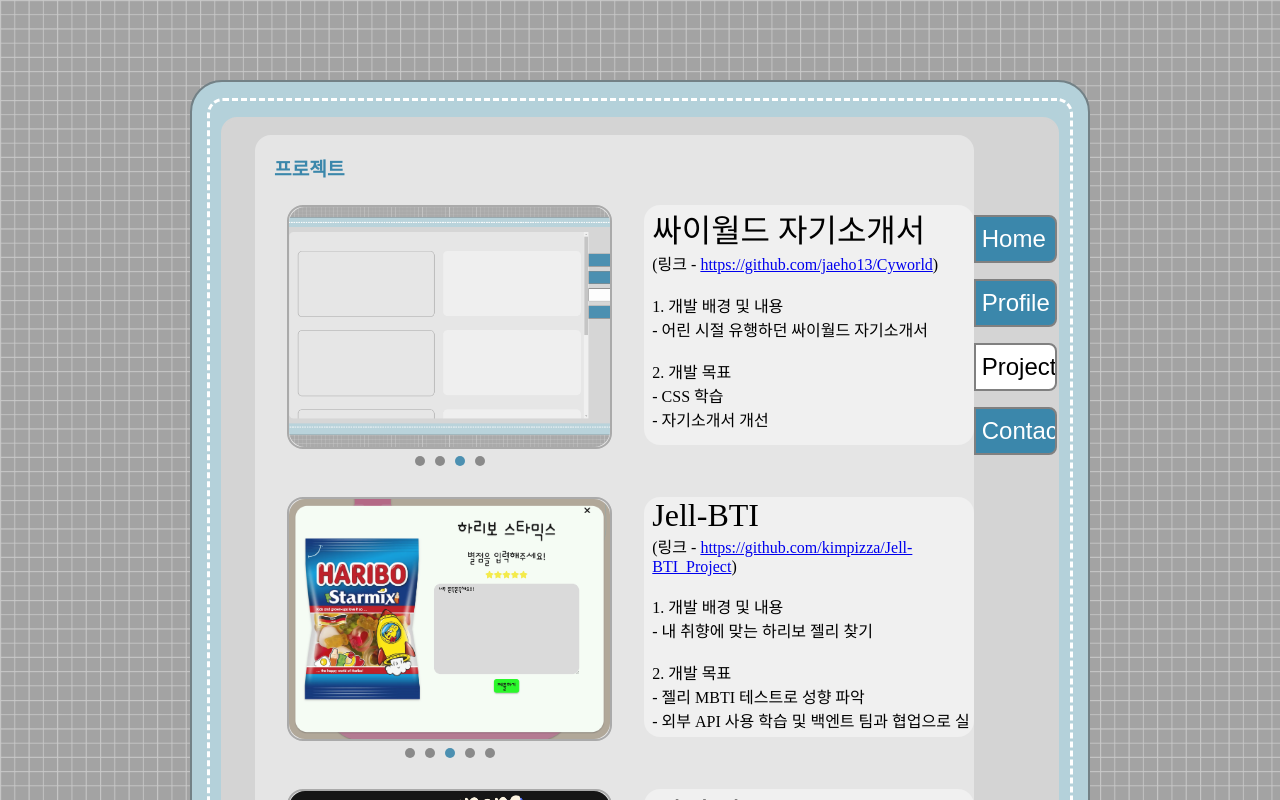
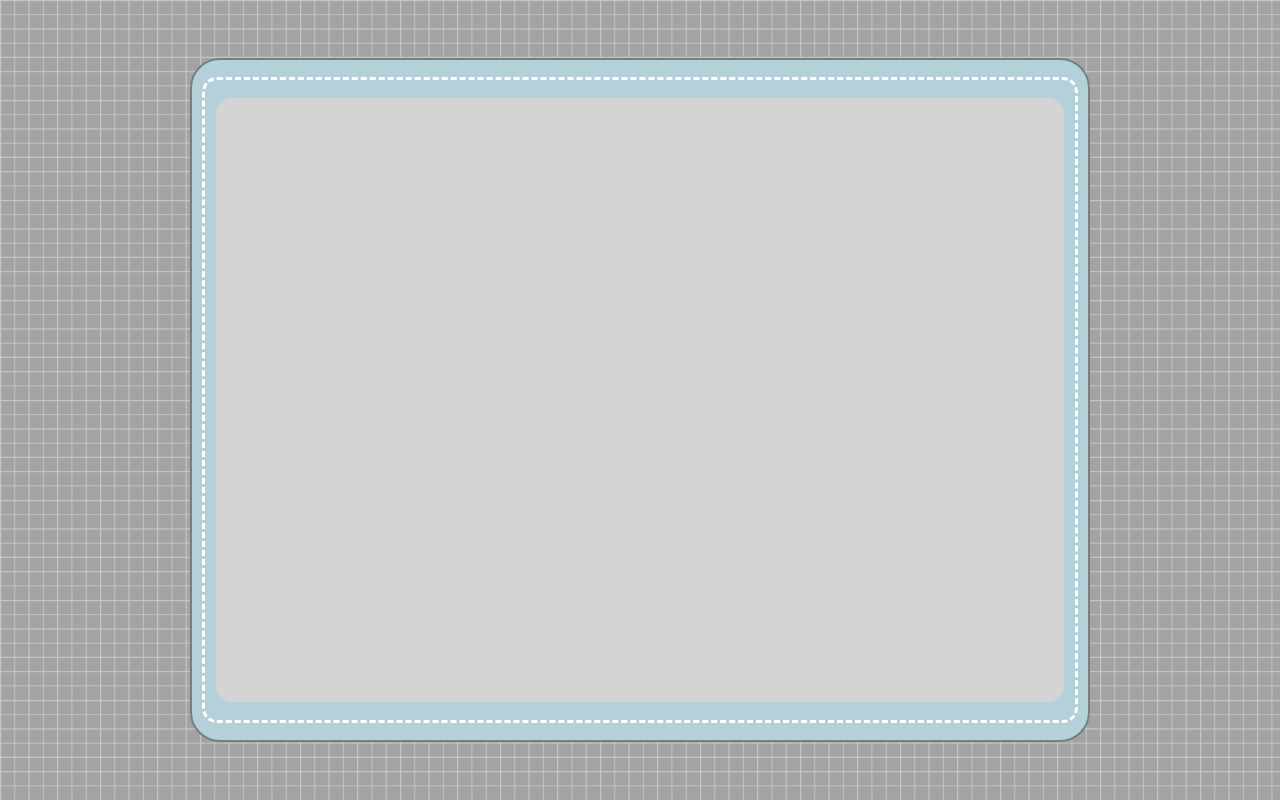
Before and after one commit to jaeho13/Cyworld, a React (Create React App) app in the folder CYWORLD/: page /project in a window 1280 px wide. Built offline with nearby package versions, Linux system fonts and the light colour scheme.

Commit message:
"0512 컴포넌트 불러오기 수정"

```diff
--- a/CYWORLD/src/Components/Contact.jsx
+++ b/CYWORLD/src/Components/Contact.jsx
@@ -2,7 +2,7 @@ import React from "react";
 import styled from "styled-components"
 import UseNavigation from "./UseNavigation";
 import { RightContact, RightContactFlexBlack, RightHome, RightHomeFlexWhite, RightProfile, RightProfileFlexWhite, RightProject, RightProjectFlexWhite } from "./button/Button";
-import { BackArea, BackBorder, BackColor, BackgroundImage } from "./background/Background";
+import { BackArea, BackBorder, BackColor, BackgroundImage, FiledBind } from "./background/Background";
 
 
 const Contact = () => {
@@ -41,7 +41,6 @@ const Contact = () => {
                                                         010-9386-9804
                                                     </ContactNumber>
                                                 </ContactStringFlex>
-
                                                 <ContactStringFlex>
                                                     <ContactMail>
                                                         jaehooo13@naver.com
@@ -124,16 +123,6 @@ const Contact = () => {
 }
 
 export default Contact;
-
-
-const FiledBind = styled.div`
-    width: 100%;
-    /* border: 2px solid black; */
-    display: flex;
-    flex-direction: row;
-    justify-content: center;
-    align-items: center;
-`
 
 const FiledLeft = styled.div`
     width: 90%;
@@ -227,15 +216,14 @@ const ContactString = styled.div`
     display: flex;
 `
 
-
 const ContactStringFlex = styled.div`
+    /* width: 25%; */
     width: 50%;
     height: 5vh;
     /* border: 2px solid blue; */
     display: flex;
     justify-content: center;
     align-items: center;
-
 `
 
 const ContactNumber = styled.div`
--- a/CYWORLD/src/Components/Project.jsx
+++ b/CYWORLD/src/Components/Project.jsx
@@ -1,6 +1,9 @@
 import React, { useEffect, useState } from "react";
 import styled from "styled-components"
 import UseNavigation from "./UseNavigation";
+import { RightContact, RightContactFlexWhite, RightHome, RightHomeFlexWhite, RightProfile, RightProfileFlexBlack, RightProject, RightProjectFlexWhite } from "./button/Button";
+import { BackArea, BackBorder, BackColor, BackgroundImage, FiledBind } from "./background/Background";
+
 
 const Project = () => {
 
@@ -80,7 +83,21 @@ const Project = () => {
 
     return (
         <>
-            <Body>
+            <BackgroundImage>
+                <BackArea>
+                    <BackBorder>
+                        <BackColor>
+                            <FiledBind>
+
+                            </FiledBind>
+                        </BackColor>
+                    </BackBorder>
+                </BackArea>
+            </BackgroundImage>
+
+
+
+            {/* <Body>
                 <BookCover>
                     <Page>
                         <Main>
@@ -302,7 +319,7 @@ const Project = () => {
                         </Main>
                     </Page>
                 </BookCover>
-            </Body >
+            </Body > */}
         </>
     );
 }
--- a/CYWORLD/src/Components/background/Background.jsx
+++ b/CYWORLD/src/Components/background/Background.jsx
@@ -1,5 +1,24 @@
 import styled from "styled-components";
 
+const Background = () => {
+    return (
+        <>
+            <BackgroundImage>
+                <BackArea>
+                    <BackBorder>
+                        <BackColor>
+                            <FiledBind>
+
+                            </FiledBind>
+                        </BackColor>
+                    </BackBorder>
+                </BackArea>
+            </BackgroundImage>
+        </>
+    )
+}
+
+export default Background;
 
 export const BackgroundImage = styled.div`
     background-color: #a3a3a3;
@@ -45,3 +64,11 @@ export const BackColor = styled.div`
     display: flex;
     align-items: center;
 `
+
+export const FiledBind = styled.div`
+    width: 100%;
+    display: flex;
+    flex-direction: row;
+    justify-content: center;
+    align-items: center;
+`
```
